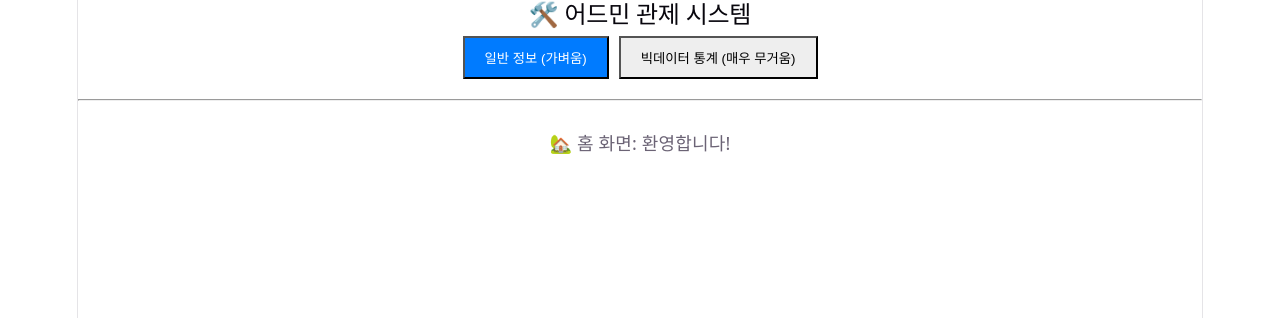
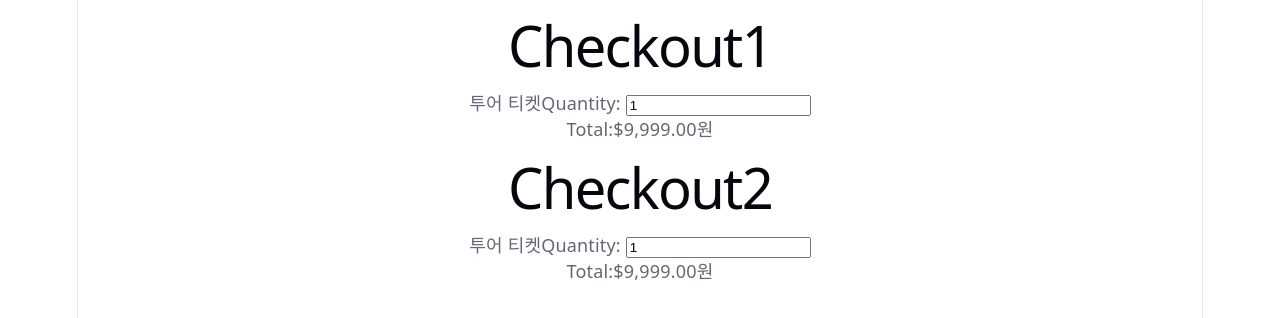
Before and after one commit to yunajoe/react-master-class-part2-inflearn, a React (Vite) app: page / in a window 1280 px wide. Shown: the top 318 px of the page. Built offline with nearby package versions, Linux system fonts and the light colour scheme.

Commit message:
feat: action과 일반 이벤트 차이

```diff
--- a/src/App.jsx
+++ b/src/App.jsx
@@ -1,8 +1,8 @@
 import "./App.css";
-import IntelligentTabs from "./components/IntelligentTabs.jsx";
+import Checkout from "./components/Checkout.jsx";
 
 function App() {
-  return <IntelligentTabs />;
+  return <Checkout />;
 }
 
 export default App;
--- /dev/null
+++ b/src/components/Checkout.jsx
@@ -0,0 +1,74 @@
+import { useState, useTransition } from "react";
+
+const intl = new Intl.NumberFormat("en-US", {
+  style: "currency",
+  currency: "USD",
+});
+
+function Checkout() {
+  const [quantity, setQuantity] = useState(1);
+  const [quantity2, setQuantity2] = useState(1);
+  const [isPending2, setIsPending2] = useState(false);
+  const [isPending, startTransition] = useTransition();
+
+  const updateQuantity = (quantity) => {
+    return new Promise((resolve, reject) => {
+      setTimeout(() => {
+        resolve(quantity);
+      }, 3000);
+    });
+  };
+
+  const handleChange = (e) => {
+    startTransition(async () => {
+      const deferredQuantity = await updateQuantity(e.target.value);
+      setQuantity(deferredQuantity);
+    });
+  };
+  const handleChange2 = async (e) => {
+    // isPending의 상태를 수동으로 설정
+    setIsPending2(true);
+    const savedQuantity = await updateQuantity(e.target.value);
+    setIsPending2(false);
+    setQuantity2(savedQuantity);
+  };
+
+  return (
+    <div>
+      <h1>Checkout1</h1>
+      {/* item */}
+      <div className="item">
+        <span>투어 티켓</span>
+        <label htmlFor="name">Quantity: </label>
+        <input type="number" min={1} defaultValue={1} onChange={handleChange} />
+      </div>
+      <div className="total">
+        <span>Total:</span>
+        <span>
+          {isPending ? "Updating" : `${intl.format(quantity * 9999)}원`}
+        </span>
+      </div>
+
+      <h1>Checkout2</h1>
+      {/* item */}
+      <div className="item">
+        <span>투어 티켓</span>
+        <label htmlFor="name">Quantity: </label>
+        <input
+          type="number"
+          min={1}
+          defaultValue={1}
+          onChange={handleChange2}
+        />
+      </div>
+      <div className="total">
+        <span>Total:</span>
+        <span>
+          {isPending2 ? "Updating" : `${intl.format(quantity2 * 9999)}원`}
+        </span>
+      </div>
+    </div>
+  );
+}
+
+export default Checkout;
```
Also changed, not shown: src/components/Checkout copy.jsx (added, +69 -0 lines).
